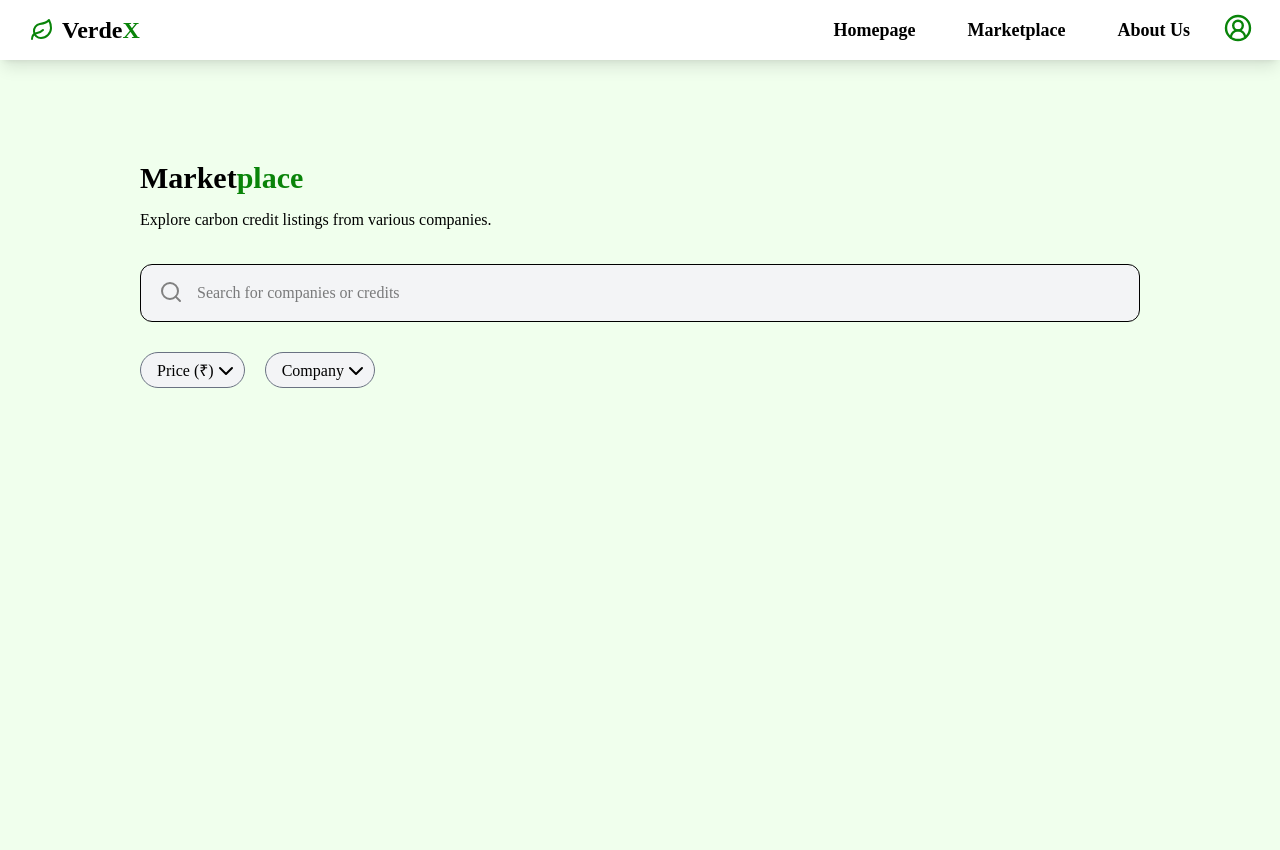
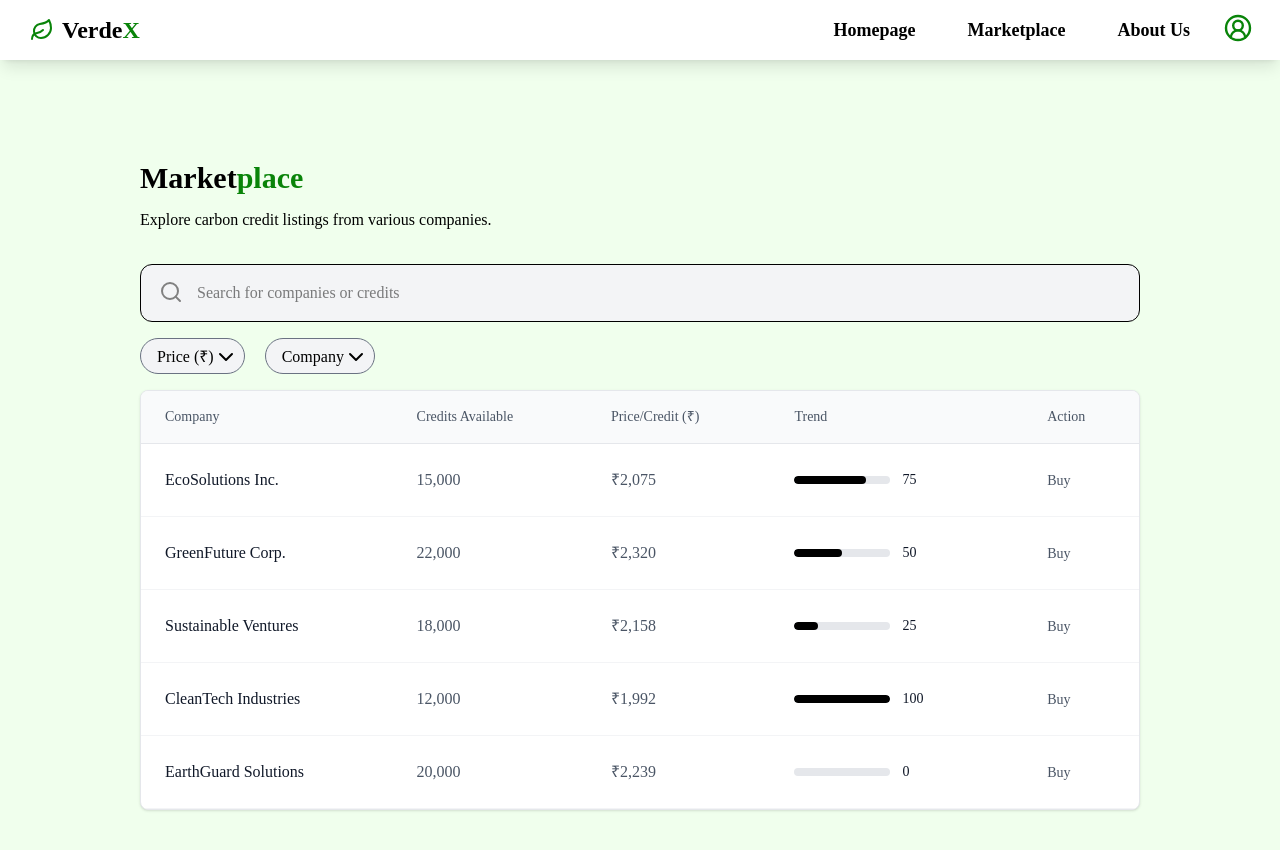
Before and after one commit to Hema-Nath-Reddy/Mini-Project-verdeX, a React (Vite) app in the folder client/: page /marketplace in a window 1280 px wide. Shown: the top 850 px of the page. Before the commit the page ends 800 px from the top, so only its background shows below. Built offline with nearby package versions, Linux system fonts and the light colour scheme.

Commit message:
Add prop-types for MarketPlace component; implement sorting functionality for credits and companies

```diff
--- a/client/package.json
+++ b/client/package.json
@@ -13,6 +13,7 @@
     "@tailwindcss/vite": "^4.1.11",
     "axios": "^1.10.0",
     "lucide-react": "^0.532.0",
+    "prop-types": "^15.8.1",
     "react": "^19.1.0",
     "react-dom": "^19.1.0",
     "react-hot-toast": "^2.5.2",
--- a/client/src/index.css
+++ b/client/src/index.css
@@ -81,7 +81,8 @@ input::selection{
   position: fixed;
   top: 0;
   left: 0;
-  background-color: rgb(198, 218, 194);
+  background-color: #c6dac2;
 }
+
 .left-nav a{
 color:#ff5858}
--- a/client/src/pages/MarketPlace.jsx
+++ b/client/src/pages/MarketPlace.jsx
@@ -1,17 +1,91 @@
 import React from "react";
-import { Search } from "lucide-react";
-import { ChevronDown } from "lucide-react";
-import { ChevronUp } from "lucide-react";
+import { Search, ChevronDown, ChevronUp, X } from "lucide-react"; // Import the X icon
 import { useState } from "react";
+import PropTypes from "prop-types";
 
-const MarketPlace = () => {
+const MarketPlace = (props) => {
   const [priceToggle, setPriceToggle] = useState(true);
   const [companyToggle, setCompanyToggle] = useState(true);
+
+  const [activeSort, setActiveSort] = useState(null);
+
+  const { data } = props;
+
+  const defaultData = [
+    {
+      company: "EcoSolutions Inc.",
+      creditsAvailable: "15,000",
+      pricePerCredit: "₹2,075",
+      trendValue: 75,
+    },
+    {
+      company: "GreenFuture Corp.",
+      creditsAvailable: "22,000",
+      pricePerCredit: "₹2,320",
+      trendValue: 50,
+    },
+    {
+      company: "Sustainable Ventures",
+      creditsAvailable: "18,000",
+      pricePerCredit: "₹2,158",
+      trendValue: 25,
+    },
+    {
+      company: "CleanTech Industries",
+      creditsAvailable: "12,000",
+      pricePerCredit: "₹1,992",
+      trendValue: 100,
+    },
+    {
+      company: "EarthGuard Solutions",
+      creditsAvailable: "20,000",
+      pricePerCredit: "₹2,239",
+      trendValue: 0,
+    },
+  ];
+
+  const initialData = data || defaultData;
+  const [displayData, setDisplayData] = useState(initialData);
+
+  const handleSortByPrice = (direction) => {
+    const sortedData = [...displayData].sort((a, b) => {
+      const priceA = parseFloat(a.pricePerCredit.replace(/[^0-9.-]+/g, ""));
+      const priceB = parseFloat(b.pricePerCredit.replace(/[^0-9.-]+/g, ""));
+      return direction === 'asc' ? priceA - priceB : priceB - priceA;
+    });
+    setDisplayData(sortedData);
+    setPriceToggle(true);
+    setActiveSort(direction === 'asc' ? 'price_asc' : 'price_desc');
+  };
+
+  const handleSortByCompany = (direction) => {
+    const sortedData = [...displayData].sort((a, b) => {
+      return direction === 'asc'
+        ? a.company.localeCompare(b.company)
+        : b.company.localeCompare(a.company);
+    });
+    setDisplayData(sortedData);
+    setCompanyToggle(true);
+    setActiveSort(direction === 'asc' ? 'company_asc' : 'company_desc');
+  };
+
+  const clearSort = () => {
+    setDisplayData(initialData);
+    setActiveSort(null);
+  };
+
+  const sortOptionsText = {
+    price_asc: 'Price: Low - High',
+    price_desc: 'Price: High - Low',
+    company_asc: 'Company: A-Z',
+    company_desc: 'Company: Z-A',
+  };
+
   return (
     <div className="hero-container w-full mt-15">
       <div className="w-250 m-auto flex flex-col justify-center items-center">
         <div className="w-full m-auto flex flex-col justify-center items-center pb-50">
-          <p className="w-250 text-left text-3xl font-extrabold mt-10">
+           <p className="w-250 text-left text-3xl font-extrabold mt-10">
             Market<span className="text-[#098409]">place</span>
           </p>
           <p className="w-250 text-left text-s font-medium mt-3">
@@ -25,7 +99,8 @@ const MarketPlace = () => {
             />
             <Search className="search-icon" color="gray" />
           </form>
-          <div className="filters w-250 mt-7.5 flex gap-5 relative">
+
+          <div className="filters w-250 mt-4 flex gap-5 items-center">
             <div
               onClick={() => setPriceToggle(!priceToggle)}
               className="h-9 cursor-pointer flex p-1.5 pl-4 bg-gray-100 rounded-4xl border border-gray-500 relative"
@@ -34,10 +109,10 @@ const MarketPlace = () => {
               {priceToggle ? <ChevronDown /> : <ChevronUp />}
               {!priceToggle && (
                 <div className="absolute left-0 top-full mt-1 w-36 flex flex-col bg-white border border-gray-300 rounded-xl shadow-lg z-50">
-                  <div className="px-4 py-2 hover:bg-gray-100 cursor-pointer">
+                  <div onClick={() => handleSortByPrice('asc')} className="px-4 py-2 hover:bg-gray-100 cursor-pointer">
                     Low - High
                   </div>
-                  <div className="px-4 py-2 hover:bg-gray-100 cursor-pointer">
+                  <div onClick={() => handleSortByPrice('desc')} className="px-4 py-2 hover:bg-gray-100 cursor-pointer">
                     High - Low
                   </div>
                 </div>
@@ -51,14 +126,90 @@ const MarketPlace = () => {
               {companyToggle ? <ChevronDown /> : <ChevronUp />}
               {!companyToggle && (
                 <div className="absolute left-0 top-full mt-1 w-36 flex flex-col bg-white border border-gray-300 rounded-xl shadow-lg z-50">
-                  <div className="px-4 py-2 hover:bg-gray-100 cursor-pointer">
+                  <div onClick={() => handleSortByCompany('asc')} className="px-4 py-2 hover:bg-gray-100 cursor-pointer">
                     A-Z
                   </div>
-                  <div className="px-4 py-2 hover:bg-gray-100 cursor-pointer">
+                  <div onClick={() => handleSortByCompany('desc')} className="px-4 py-2 hover:bg-gray-100 cursor-pointer">
                     Z-A
                   </div>
                 </div>
               )}
+            </div>
+          </div>
+            {activeSort && (
+          <div className="w-250 mt-4 h-8">
+              <div
+                className="inline-flex items-center gap-2 bg-[#d0e7cb] text-[#098409] text-sm font-medium px-3 py-1.5 rounded-full"
+              >
+                <span>{sortOptionsText[activeSort]}</span>
+                <X
+                  className="h-4 w-4 cursor-pointer hover:text-red-600 transition-colors"
+                  onClick={clearSort}
+                />
+              </div>
+          </div>
+            )}
+
+
+           <div className="w-full bg-white rounded-lg shadow-sm border border-gray-200 overflow-hidden mt-4">
+            <div className="overflow-x-auto">
+              <table className="w-full">
+                <thead>
+                  <tr className="bg-gray-50 border-b border-gray-200">
+                    <th className="text-left py-4 px-6 text-gray-600 font-medium text-sm">
+                      Company
+                    </th>
+                    <th className="text-left py-4 px-6 text-gray-600 font-medium text-sm">
+                      Credits Available
+                    </th>
+                    <th className="text-left py-4 px-6 text-gray-600 font-medium text-sm">
+                      Price/Credit (₹)
+                    </th>
+                    <th className="text-left py-4 px-6 text-gray-600 font-medium text-sm">
+                      Trend
+                    </th>
+                    <th className="text-left py-4 px-6 text-gray-600 font-medium text-sm">
+                      Action
+                    </th>
+                  </tr>
+                </thead>
+                <tbody>
+                  {displayData.map((row, index) => (
+                    <tr
+                      key={index}
+                      className="border-b border-gray-100 hover:bg-gray-50"
+                    >
+                      <td className="py-6 px-6 text-gray-900 font-medium">
+                        {row.company}
+                      </td>
+                      <td className="py-6 px-6 text-gray-600">
+                        {row.creditsAvailable}
+                      </td>
+                      <td className="py-6 px-6 text-gray-600">
+                        {row.pricePerCredit}
+                      </td>
+                      <td className="py-6 px-6">
+                        <div className="flex items-center space-x-3">
+                          <div className="w-24 h-2 bg-gray-200 rounded-full overflow-hidden">
+                            <div
+                              className="h-full bg-black rounded-full transition-all duration-300"
+                              style={{ width: `${row.trendValue}%` }}
+                            ></div>
+                          </div>
+                          <span className="text-gray-900 font-medium text-sm min-w-[2rem]">
+                            {row.trendValue}
+                          </span>
+                        </div>
+                      </td>
+                      <td className="py-6 px-6">
+                        <button className="text-gray-600 hover:text-gray-800 font-medium text-sm transition-colors">
+                          Buy
+                        </button>
+                      </td>
+                    </tr>
+                  ))}
+                </tbody>
+              </table>
             </div>
           </div>
 
@@ -68,4 +219,14 @@ const MarketPlace = () => {
   );
 };
 
+MarketPlace.propTypes = {
+  data: PropTypes.arrayOf(
+    PropTypes.shape({
+      company: PropTypes.string.isRequired,
+      creditsAvailable: PropTypes.string.isRequired,
+      pricePerCredit: PropTypes.string.isRequired,
+      trendValue: PropTypes.number.isRequired,
+    })
+  ),
+};
 export default MarketPlace;
```
Also changed, not shown: 1 other file (tests, documents, lock files or other folders).
